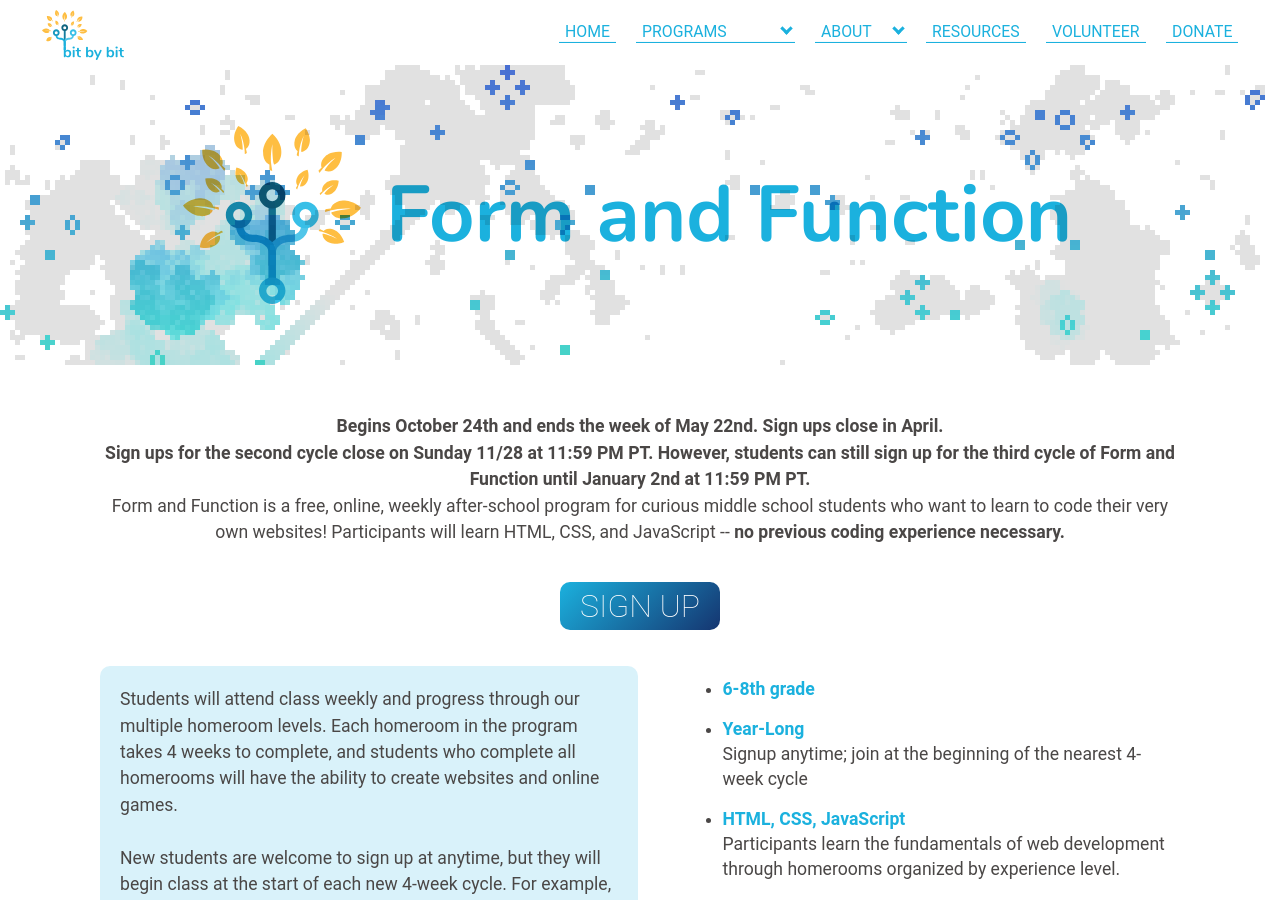
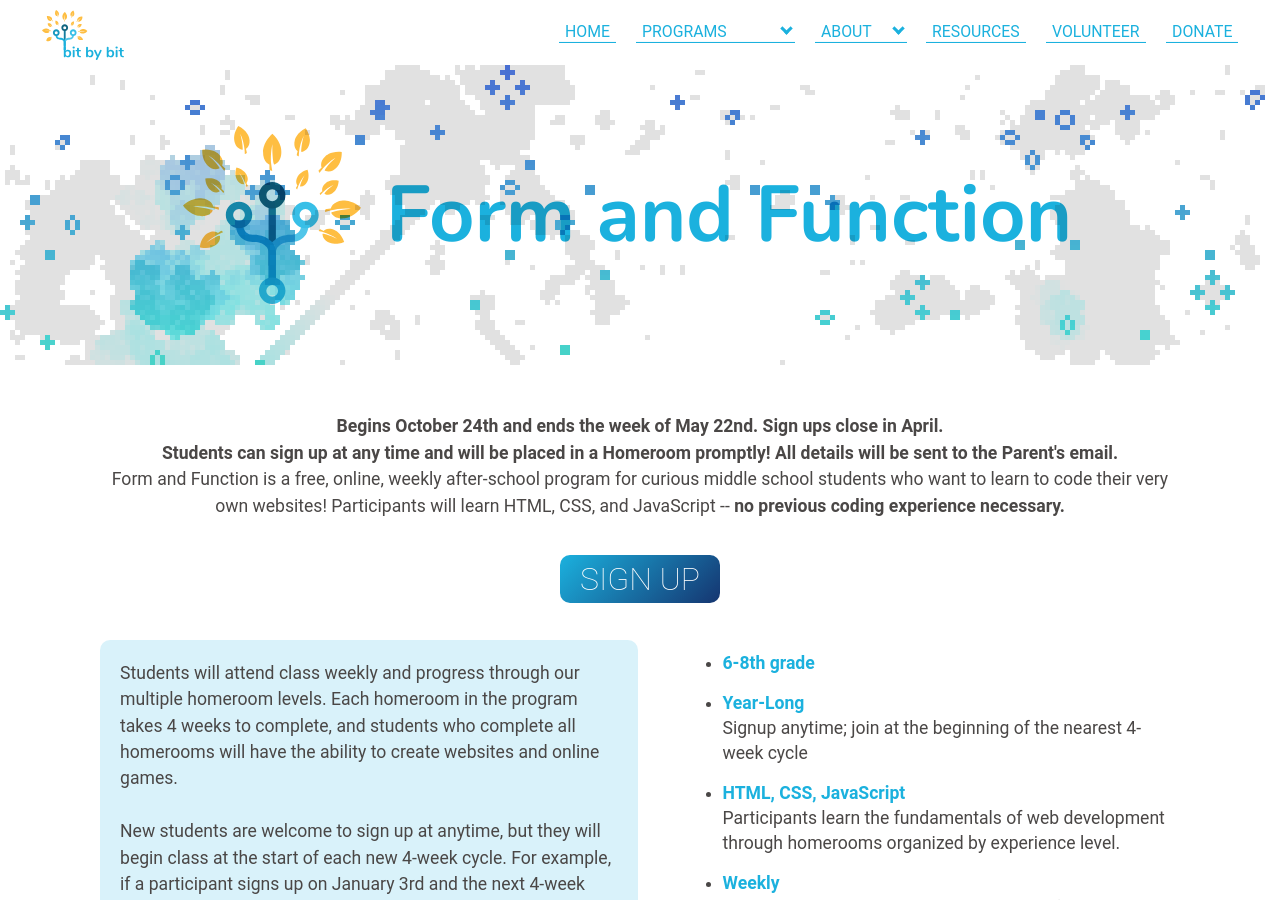
Before and after one commit to bit-by-bit-coding/bxb-website, a Jekyll site: the page built from formfunction.html, in a window 1280 px wide and 900 px high. Built offline with Jekyll 4.4.1, drawn with Linux system fonts in a browser that asks for light colours; nearby versions of some CDN libraries; some web fonts are replaced.

Commit message:
Update formfunction.html

```diff
--- a/formfunction.html
+++ b/formfunction.html
@@ -13,7 +13,7 @@
             <div class="center-text">
                 <b>Begins October 24th and ends the week of May 22nd. Sign ups close in April.</b> <br>
 
-                <b>Sign ups for the second cycle close on Sunday 11/28 at 11:59 PM PT. However, students can still sign up for the third cycle of Form and Function until January 2nd at 11:59 PM PT.</b> <br>
+                <b>Students can sign up at any time and will be placed in a Homeroom promptly! All details will be sent to the Parent's email.</b> <br>
 
                 Form and Function is a free, online, weekly after-school program for curious middle school students who want to learn to code their very own websites! Participants will learn HTML, CSS, and JavaScript -- <b>no previous coding experience necessary.</b>
             </div>
```
